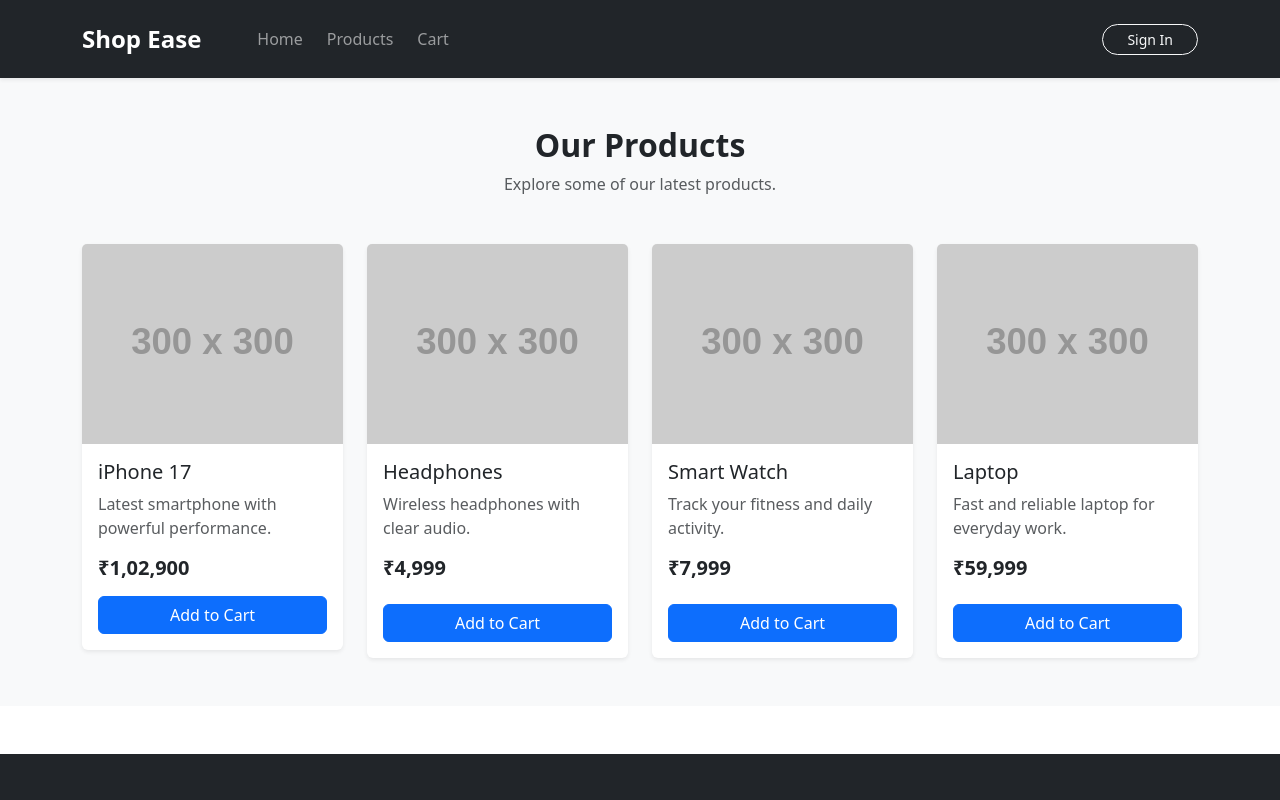
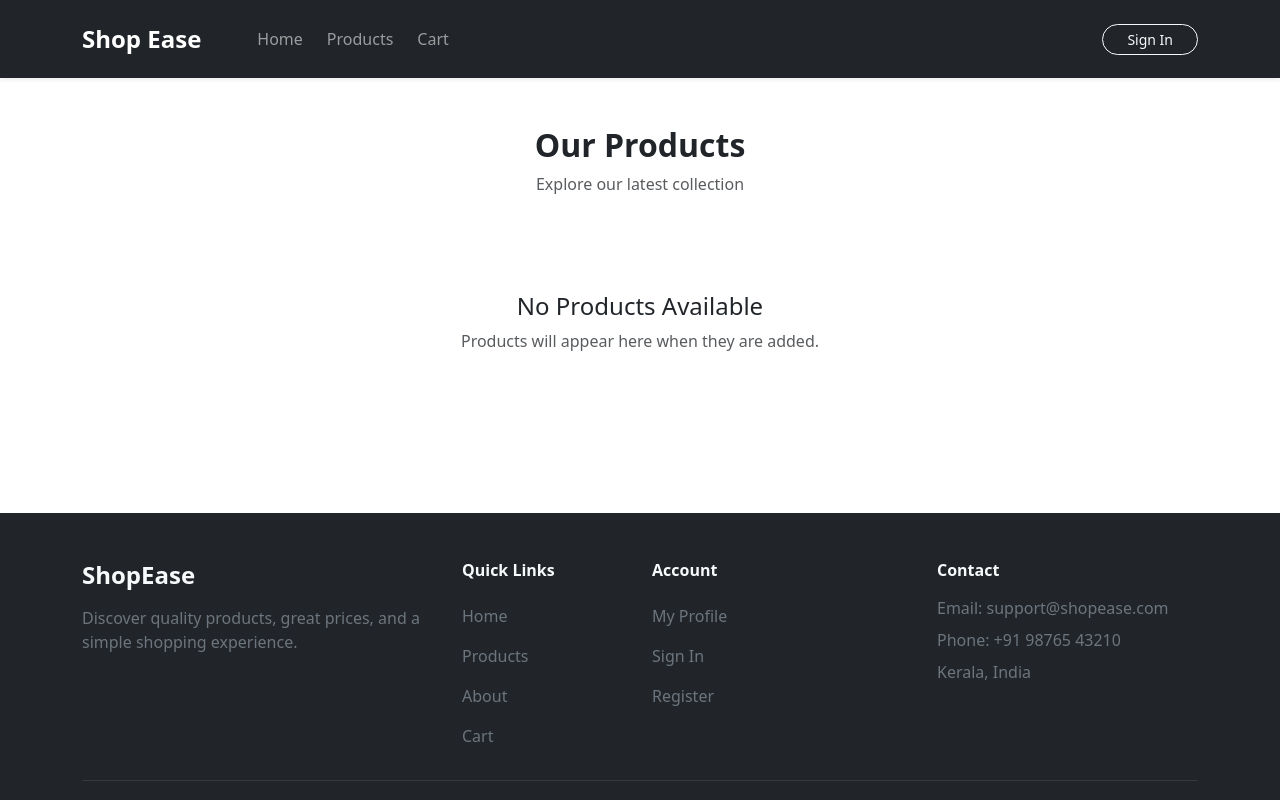
Before and after one commit to faaz1504/E-commerce, a React (Vite) app: page /products in a window 1280 px wide. Shown: the top 800 px of the page. Built offline with nearby package versions, Linux system fonts and the light colour scheme.

Commit message:
user section in progress

```diff
--- /dev/null
+++ b/src/Redux/cartSlice.js
@@ -0,0 +1,99 @@
+import { createSlice } from "@reduxjs/toolkit";
+
+const savedCart = JSON.parse(localStorage.getItem("carts")) || [];
+
+const initialState = {
+    cartItems:savedCart
+};
+
+const cartSlice = createSlice({
+
+    name:"carts",
+    initialState,
+
+    reducers:{
+
+        //addtocart
+        addToCart:(state,action) =>{
+
+            const existingItem = state.cartItems.find(
+                (item) => item.id === action.payload.id
+            )
+
+            if(existingItem){
+                existingItem.quantity += 1;
+
+            }else{
+
+                state.cartItems.push({
+                    ...action.payload,
+                    quantity: 1
+                });
+
+            }
+
+            localStorage.setItem(
+                "cart",JSON.stringify(state.cartItems)
+            );
+        },
+
+        increaseQuanitity:(state,action) =>{
+
+            const item = state.cartItems.find(
+                (item) => item.id === action.payload
+            );
+
+            if(item){
+                item.quantity += 1;
+            }
+
+            localStorage.setItem(
+                "carts",JSON.stringify(state.cartItems)
+            );
+
+        },
+
+        decreaseQuantity:(state,action) =>{
+
+            const item = state.cartItems.find(
+                (item) => item.id === action.payload
+            );
+
+            if(item && item.quantity > 1){
+                item.quantity -= 1
+            }
+
+            localStorage.setItem(
+                "carts",JSON.stringify(state.cartItems)
+            )
+
+        },
+
+        removeFromCart:(state,action) =>{
+
+            state.cartItems = state.cartItems.filter(
+                (item) => item.id !== action.payload
+            );
+
+            localStorage.setItem(
+                "carts",JSON.stringify(state.cartItems)
+            );
+
+        },
+
+        clearCart:(state) =>{
+
+            state.cartItems = [];
+
+            localStorage.removeItem("carts")
+
+        }
+
+
+
+    }
+
+});
+
+export const {addToCart,increaseQuanitity,decreaseQuantity,removeFromCart,clearCart} = cartSlice.actions;
+export default cartSlice.reducer;
--- a/src/Redux/store.js
+++ b/src/Redux/store.js
@@ -1,6 +1,7 @@
 import { configureStore } from "@reduxjs/toolkit";
 import productsReducer from './products/productSlice'
 import authReducer from './auth/authSlice'
+import cartReducer from './cartSlice'
 
 export const store = configureStore({
 
@@ -8,7 +9,9 @@ export const store = configureStore({
 
         products:productsReducer,
 
-        auth:authReducer
+        auth:authReducer,
+
+        cart:cartReducer
 
     }
 
--- a/src/pages/User/Products.jsx
+++ b/src/pages/User/Products.jsx
@@ -1,15 +1,28 @@
-import { Container, Row, Col, Card, Button } from "react-bootstrap";
+import { useDispatch, useSelector } from "react-redux";
+import {
+  Container,
+  Row,
+  Col,
+  Card,
+  Button
+} from "react-bootstrap";
+import { addToCart } from "../../Redux/cartSlice";
 import { useNavigate } from "react-router-dom";
 
-function Products(){
+function Products() {
 
-    return(
+  const products = useSelector(
+    (state) => state.products.products
+  );
 
-        <div>
+  const dispatch = useDispatch();
 
-            <section className="py-5 bg-light">
+  const navigate = useNavigate();
 
-      <Container>
+
+
+  return (
+    <Container className="py-5">
 
       <div className="text-center mb-5">
 
@@ -18,91 +31,93 @@ function Products(){
         </h2>
 
         <p className="text-muted">
-            Explore some of our latest products.
+          Explore our latest collection
         </p>
 
       </div>
 
 
+      {products.length === 0 ? (
+
+        <div className="text-center py-5">
+
+          <h4>No Products Available</h4>
+
+          <p className="text-muted">
+            Products will appear here when they are added.
+          </p>
+
+        </div>
+
+      ) : (
+
         <Row className="g-4">
 
-          <Col xs={12} sm={6} md={4} lg={3}>
+          {products.map((product) => (
 
-            <Card className="h-10 border-0 shadow-sm">
+            <Col
+              key={product.id}
+              xs={12}
+              sm={6}
+              md={4}
+              lg={3}
+            >
+
+              <Card
+                className="h-100 border-0 shadow-sm"
+              >
 
                 <Card.Img
                   variant="top"
-                src="https://via.placeholder.com/300"
+                  src={product.image}
+                  alt={product.name}
                   style={{
-                  height: "200px",
+                    height: "220px",
                     objectFit: "cover"
                   }}
                 />
 
-              <Card.Body>
 
-                <Card.Title>
-                  iPhone 17
+                <Card.Body className="d-flex flex-column">
+
+                  <Card.Title className="fw-bold">
+
+                    {product.name}
+
                   </Card.Title>
 
-                <Card.Text className="text-muted">
-                  Latest smartphone with powerful performance.
+
+                  <p className="text-muted mb-2">
+
+                    {product.category}
+
+                  </p>
+
+
+                  <Card.Text
+                    className="text-muted"
+                    style={{
+                      fontSize: "14px"
+                    }}
+                  >
+
+                    {product.description}
+
                   </Card.Text>
 
-                <h5 className="fw-bold">
-                  ₹1,02,900
+
+                  <h5 className="fw-bold mt-auto">
+
+                    ₹{product.price}
+
                   </h5>
 
-                <div className="d-flex gap-2 mt-3">
 
                   <Button
-                    variant="primary"
-                    className="w-100"
-                    onClick={() => navigate("/cart")}
-                  >
-                    Add to Cart
-                  </Button>
+                    variant="dark"
+                    className="w-100 mt-3"
+                    onClick={() => dispatch(addToCart(product))}
 
-                </div>
-
-              </Card.Body>
-
-            </Card>
-
-          </Col>
-
-
-          <Col xs={12} sm={6} md={4} lg={3}>
-
-            <Card className="h-10 border-0 shadow-sm">
-
-              <Card.Img
-                variant="top"
-                src="https://via.placeholder.com/300"
-                style={{
-                  height: "200px",
-                  objectFit: "cover"
-                }}
-              />
-
-              <Card.Body>
-
-                <Card.Title>
-                  Headphones
-                </Card.Title>
-
-                <Card.Text className="text-muted">
-                  Wireless headphones with clear audio.
-                </Card.Text>
-
-                <h5 className="fw-bold">
-                  ₹4,999
-                </h5>
-
-                <Button
-                  variant="primary"
-                  className="w-100 mt-3"
-                  onClick={() => navigate("/cart")}
                   >
                     Add to Cart
                   </Button>
@@ -113,99 +128,14 @@ function Products(){
 
             </Col>
 
-
-          <Col xs={12} sm={6} md={4} lg={3}>
-
-            <Card className="h-10 border-0 shadow-sm">
-
-              <Card.Img
-                variant="top"
-                src="https://via.placeholder.com/300"
-                style={{
-                  height: "200px",
-                  objectFit: "cover"
-                }}
-              />
-
-              <Card.Body>
-
-                <Card.Title>
-                  Smart Watch
-                </Card.Title>
-
-                <Card.Text className="text-muted">
-                  Track your fitness and daily activity.
-                </Card.Text>
-
-                <h5 className="fw-bold">
-                  ₹7,999
-                </h5>
-
-                <Button
-                  variant="primary"
-                  className="w-100 mt-3"
-                  onClick={() => navigate("/cart")}
-                >
-                  Add to Cart
-                </Button>
-
-              </Card.Body>
-
-            </Card>
-
-          </Col>
-
-
-          <Col xs={12} sm={6} md={4} lg={3}>
-
-            <Card className="h-10 border-0 shadow-sm">
-
-              <Card.Img
-                variant="top"
-                src="https://via.placeholder.com/300"
-                style={{
-                  height: "200px",
-                  objectFit: "cover"
-                }}
-              />
-
-              <Card.Body>
-
-                <Card.Title>
-                  Laptop
-                </Card.Title>
-
-                <Card.Text className="text-muted">
-                  Fast and reliable laptop for everyday work.
-                </Card.Text>
-
-                <h5 className="fw-bold">
-                  ₹59,999
-                </h5>
-
-                <Button
-                  variant="primary"
-                  className="w-100 mt-3"
-                  onClick={() => navigate("/cart")}
-                >
-                  Add to Cart
-                </Button>
-
-              </Card.Body>
-
-            </Card>
-
-          </Col>
+          ))}
 
         </Row>
 
+      )}
+
     </Container>
+  );
+}
 
-    </section>
-
-        </div>
-
-    )
-
-}
 export default Products;
--- a/src/pages/User/User-Cart.jsx
+++ b/src/pages/User/User-Cart.jsx
@@ -1,7 +1,20 @@
 import { Container, Row, Col, Card, Button} from "react-bootstrap";
+import { useSelector } from "react-redux";
+import { decreaseQuantity, increaseQuanitity, removeFromCart } from "../../Redux/cartSlice";
 
 
 function UserCart(){
+
+  const cartItems = useSelector(
+    (state) => state.cart.cartItems
+  );
+
+  const totalPrice = cartItems.reduce(
+    (total,item) =>
+      total + item.price * item.quantity,
+    0
+
+  );
 
     return(
 
@@ -13,67 +26,101 @@ function UserCart(){
         Shopping Cart
       </h2>
 
-      <Row className="g-4">
+      {cartItems.length === 0 ? (
 
-        {/* Cart Items */}
-        <Col lg={8}>
+        <div className="text-center py-5">
 
-          <Card className="border-0 shadow-sm mb-3">
+          <h4>Your cart is empty</h4>
+
+          <p className="text-muted">
+            Add some products to your cart.
+          </p>
+
+        </div>
+
+      ) : (
+
+        <>
+          {cartItems.map((item) => (
+
+            <Card
+              key={item.id}
+              className="border-0 shadow-sm mb-3"
+            >
 
               <Card.Body>
 
                 <Row className="align-items-center">
 
-                <Col xs={4} md={3}>
+                  {/* IMAGE */}
+
+                  <Col md={2}>
 
                     <img
-                    src="https://via.placeholder.com/150"
-                    alt="product"
+                      src={item.image}
+                      alt={item.name}
                       className="img-fluid rounded"
+                      style={{
+                        height: "100px",
+                        width: "100px",
+                        objectFit: "cover"
+                      }}
                     />
 
                   </Col>
 
 
-                <Col xs={8} md={5}>
+                  {/* PRODUCT DETAILS */}
+
+                  <Col md={4}>
 
                     <h5 className="fw-bold">
-                    iPhone 17
+                      {item.name}
                     </h5>
 
-                  <p className="text-muted mb-2">
-                    Mobile
+                    <p className="text-muted mb-1">
+                      {item.category}
                     </p>
 
                     <h6>
-                    ₹1,02,900
+                      ₹{item.price}
                     </h6>
 
                   </Col>
 
 
-                <Col
-                  xs={6}
-                  md={2}
-                  className="mt-3 mt-md-0"
-                >
+                  {/* QUANTITY */}
+
+                  <Col md={3}>
 
                     <div className="d-flex align-items-center gap-2">
 
                       <Button
-                      variant="outline-secondary"
+                        variant="outline-dark"
                         size="sm"
+                        onClick={() =>
+                          dispatch(
+                            decreaseQuantity(item.id)
+                          )
+                        }
                       >
                         -
                       </Button>
 
-                    <span>
-                      1
+
+                      <span className="fw-bold">
+                        {item.quantity}
                       </span>
 
+
                       <Button
-                      variant="outline-secondary"
+                        variant="outline-dark"
                         size="sm"
+                        onClick={() =>
+                          dispatch(
+                            increaseQuanitity(item.id)
+                          )
+                        }
                       >
                         +
                       </Button>
@@ -83,15 +130,29 @@ function UserCart(){
                   </Col>
 
 
-                <Col
-                  xs={6}
-                  md={2}
-                  className="text-end mt-3 mt-md-0"
-                >
+                  {/* SUBTOTAL */}
+
+                  <Col md={2}>
+
+                    <h6 className="fw-bold">
+                      ₹{item.price * item.quantity}
+                    </h6>
+
+                  </Col>
+
+
+                  {/* REMOVE */}
+
+                  <Col md={1}>
 
                     <Button
                       variant="danger"
                       size="sm"
+                      onClick={() =>
+                        dispatch(
+                          removeFromCart(item.id)
+                        )
+                      }
                     >
                       Remove
                     </Button>
@@ -103,8 +164,34 @@ function UserCart(){
               </Card.Body>
 
             </Card>
-        </Col>
-        </Row>
+
+          ))}
+
+
+          {/* TOTAL */}
+
+          <Card className="border-0 shadow-sm mt-4">
+
+            <Card.Body>
+
+              <div className="d-flex justify-content-between align-items-center">
+
+                <h4 className="mb-0">
+                  Total
+                </h4>
+
+                <h3 className="fw-bold mb-0">
+                  ₹{totalPrice}
+                </h3>
+
+              </div>
+
+            </Card.Body>
+
+          </Card>
+
+        </>
+      )}
         </Container>
 
         </div>
```
Also changed, not shown: src/pages/User/Home.jsx (+168 -60 lines), src/components/Navbar.jsx (added). Lines whose indentation alone changed are shown as unchanged.
